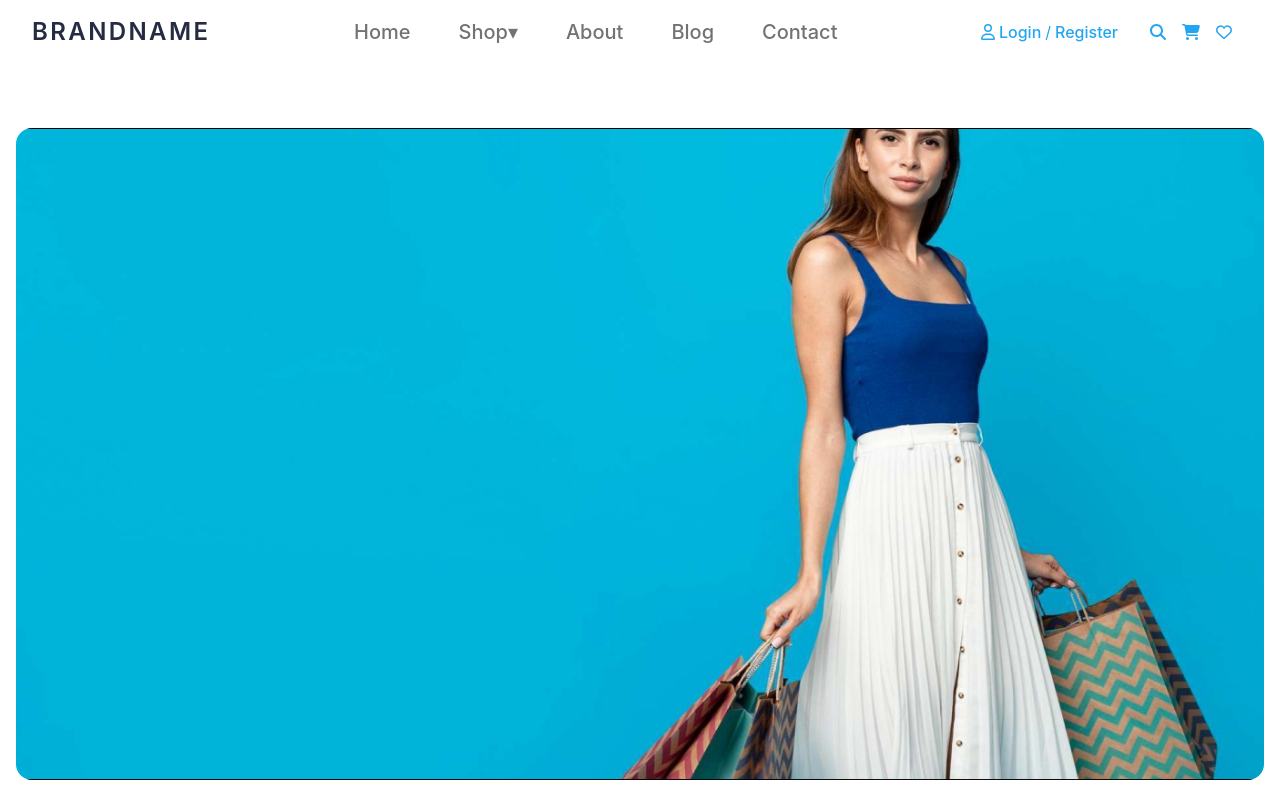
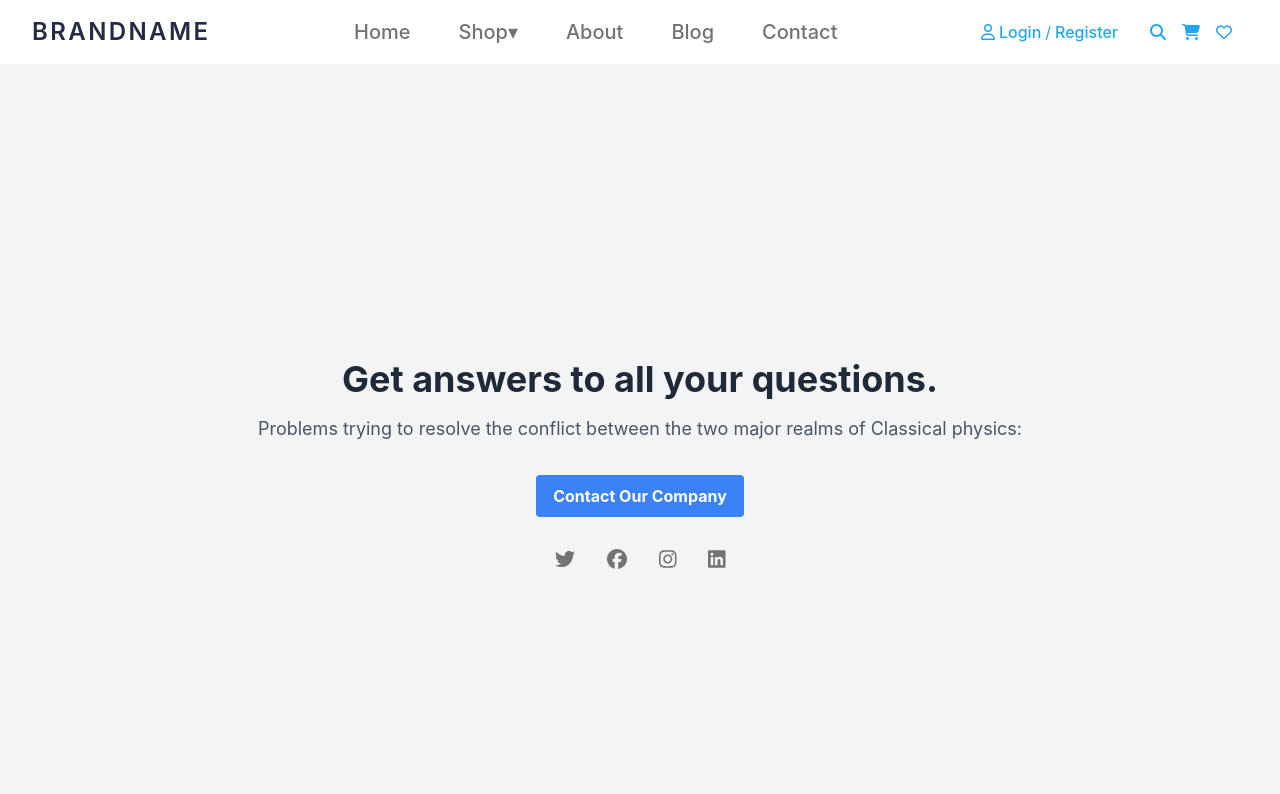
Before and after one commit to cansucebesoy/ecomm-cansu, a React (Vite) app: page /contact in a window 1280 px wide. Shown: the top 794 px of the page. Built offline with nearby package versions, Linux system fonts and the light colour scheme.

Commit message:
init contact page

```diff
--- a/package.json
+++ b/package.json
@@ -12,6 +12,7 @@
   "dependencies": {
     "@fortawesome/fontawesome": "^1.1.8",
     "@fortawesome/fontawesome-svg-core": "^6.6.0",
+    "@fortawesome/free-brands-svg-icons": "^6.6.0",
     "@fortawesome/free-regular-svg-icons": "^6.6.0",
     "@fortawesome/free-solid-svg-icons": "^6.6.0",
     "@fortawesome/react-fontawesome": "^0.2.2",
--- a/src/App.jsx
+++ b/src/App.jsx
@@ -5,11 +5,16 @@ import { HomePage } from "./pages/HomePage/HomePage";
 import { Shop } from "./pages/Shop/Shop";
 import { PageContent } from "./layout/PageContent";
 import { ProductDetail } from "./pages/ProductDetail/ProductDetail";
+import { ContactPage } from "./pages/ContactPage/ContactPage";
 
 const routes = [
   {
     path: "/shop",
     component: <Shop />,
+  },
+  {
+    path: "/contact",
+    component: <ContactPage />,
   },
   {
     path: "/product/:productId",
--- /dev/null
+++ b/src/pages/ContactPage/ContactPage.jsx
@@ -0,0 +1,43 @@
+import { FontAwesomeIcon } from "@fortawesome/react-fontawesome";
+import {
+  faTwitter,
+  faFacebook,
+  faInstagram,
+  faLinkedin,
+} from "@fortawesome/free-brands-svg-icons";
+
+export const ContactPage = () => {
+  return (
+    <div className="flex flex-col items-center justify-center min-h-screen bg-gray-100">
+      <div className="flex flex-col items-center justify-center text-center px-4">
+        <h1 className="text-4xl font-bold text-gray-800 mb-4">
+          Get answers to all your questions.
+        </h1>
+        <p className="text-lg text-gray-600 mb-8">
+          Problems trying to resolve the conflict between the two major realms
+          of Classical physics:
+        </p>
+        <button className="bg-blue-500 hover:bg-blue-700 text-white font-bold py-2 px-4 rounded focus:outline-none focus:shadow-outline">
+          Contact Our Company
+        </button>
+      </div>
+
+      <div className="flex items-center justify-center mt-8 gap-8 text-secondary text-xl">
+        <FontAwesomeIcon icon={faTwitter} />
+        <FontAwesomeIcon icon={faFacebook} />
+        <FontAwesomeIcon icon={faInstagram} />
+        <FontAwesomeIcon icon={faLinkedin} />
+
+        {/* <a href="#" className="text-gray-500 hover:text-gray-700 mr-4">
+          <i className="fab fa-facebook-f"></i>
+        </a>
+        <a href="#" className="text-gray-500 hover:text-gray-700 mr-4">
+          <i className="fab fa-instagram"></i>
+        </a>
+        <a href="#" className="text-gray-500 hover:text-gray-700">
+          <i className="fab fa-linkedin-in"></i>
+        </a> */}
+      </div>
+    </div>
+  );
+};
```
Also changed, not shown: 1 other file (tests, documents, lock files or other folders).
